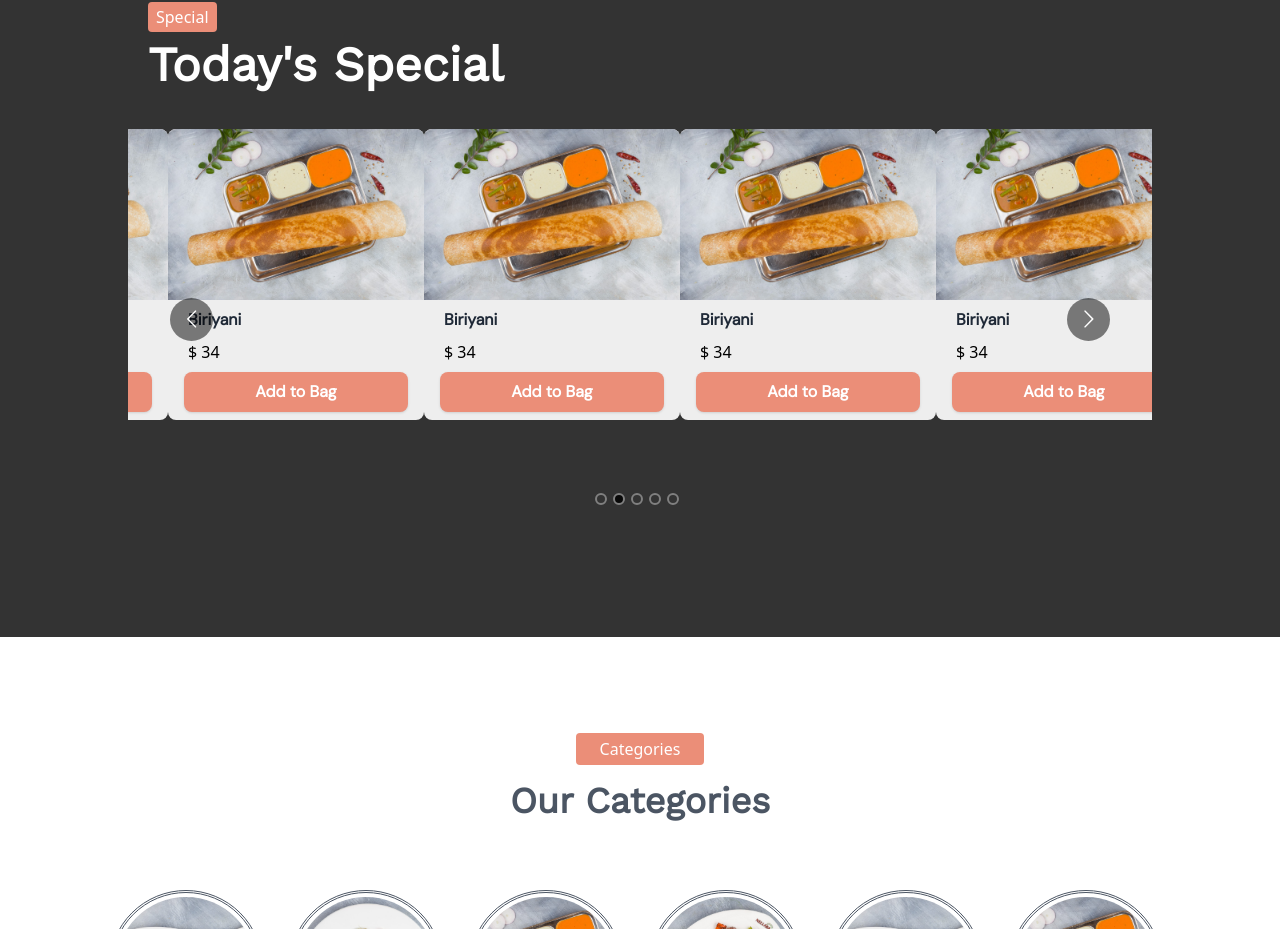
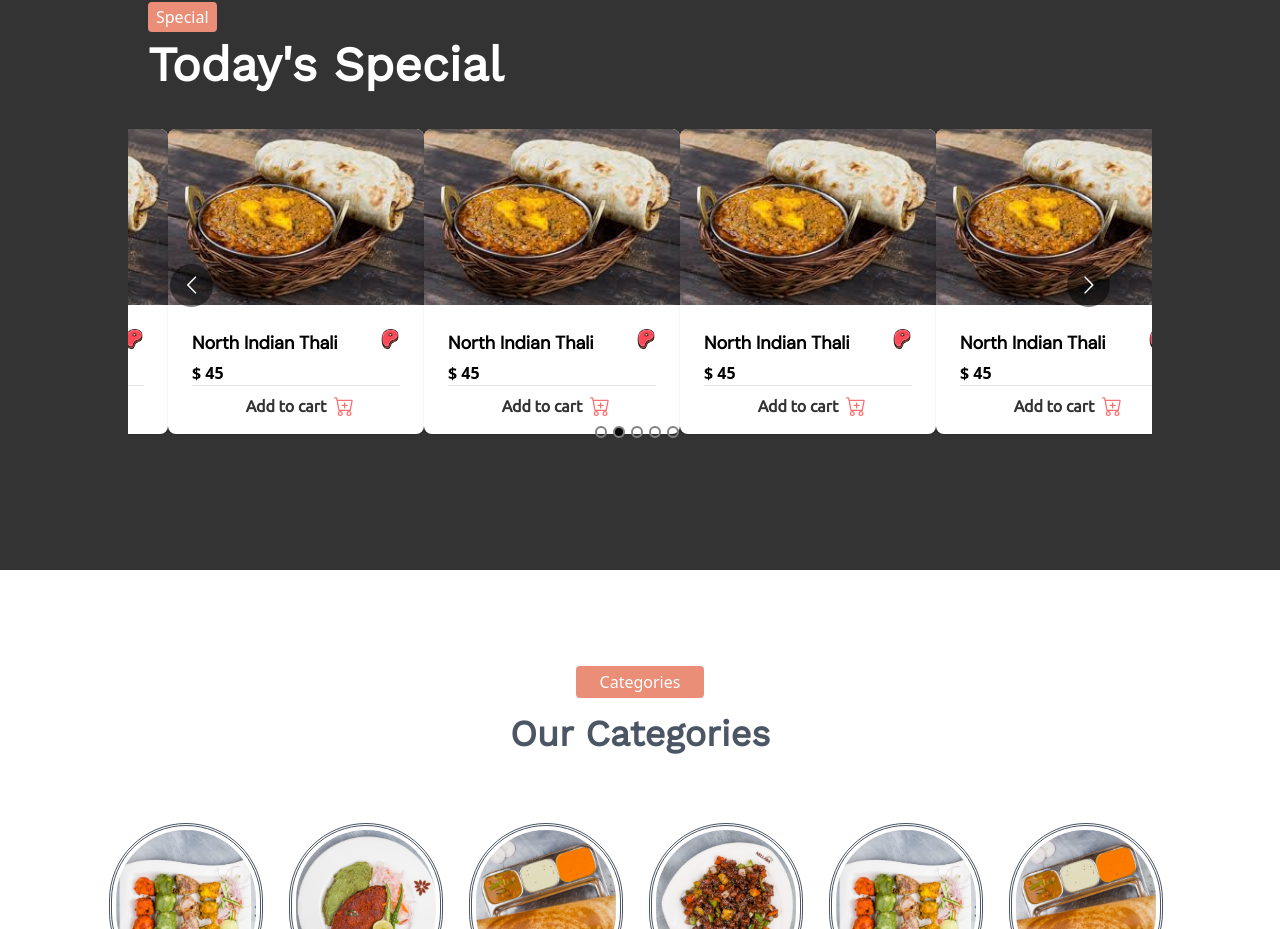
Before and after one commit to Sana-fathi/rest-frontend, a Next.js app: page / in a window 1280 px wide. Shown: the part 1095-2024 px from the top of the page. Built offline with nearby package versions, Linux system fonts and the light colour scheme; what tw-elements would draw is missing.

Commit message:
carousal card modified

```diff
--- a/src/components/Carousal/index.js
+++ b/src/components/Carousal/index.js
@@ -1,7 +1,10 @@
 import Link from "next/link";
+import Image from "next/image";
 // import Image from "next/image";
 import Carousel from "react-multi-carousel";
 import "react-multi-carousel/lib/styles.css";
+import {BsCartPlus} from 'react-icons/bs'
+
 // import './carousel.css'
 // import {BsDot} from 'react-icons/bs'
 
@@ -10,29 +13,39 @@ function index(props) {
 
   function Slide() {
     return (
-      <div className="h-96 xl:h-[380px] sm:h-72 w-auto">
-        <div className="bg-gray-dim rounded-lg sm:w-48 xl:w-64 mx-10">
-          <div className="rounded-b-sm">
-            <div>
-              <img className="rounded-t-lg" src={"/assets/img4.jpeg"} />
-            </div>
+      <div className='bg-white shadow rounded-lg lg:w-48 xl:w-64 mx-10'>
+      <Link href={`/menu`}>
+          <Image
+          src={"/assets/naan.jpeg"}
+          // alt={product.name}
+          className="rounded-t-lg object-cover w-full"
+          width={300}
+          height={300}
+          />
+      </Link>
+
+      <div className='flex flex-col justify-center px-4 py-4 m-2'>
+          <div className='flex flex-row justify-between'>
+          <Link href={`/menu`}>
+              <h2 className='text-lg font-bold text-gray-dark font-dmsans mb-1'>North Indian Thali</h2>
+          </Link>
+          <Image
+          src={"/assets/meat.png"}
+          width={300}
+          height={300}
+          className="h-5 w-5"
+          />
           </div>
-          <div className="info flex justify-center flex-col py-2">
-            <div className="px-5 text-gray-800 font-bold font-dmsans mb-2">
-              <Link href={"/"}>Biriyani</Link>
-            </div>
-            <div className="px-5 mb-2">
-              <Link href={"/"}>$ 34</Link>
-            </div>
-            <button
-              type="button"
-              className="primary-button mx-4"
-            >
-              Add to Bag
-            </button>
-          </div>
-        </div>
+
+          <p className='text-gray-dark font-bold'>$ 45</p>
+          <button
+           className='border-t pt-2  font-dmsans font-semibold inline-flex justify-center items-center'
+           type='button'
+           >
+              <p className='px-2 text-black font-ubuntu font-semibold'>Add to cart</p><BsCartPlus stroke={3} size={20} className="text-red-400 font-bold"/>
+          </button>
       </div>
+  </div>
     );
   }
 
@@ -49,8 +62,8 @@ function index(props) {
     },
     tablet2: {
       breakpoint: { max: 768 , min: 464 },
-      items: 3,
-      slidesToSlide: 3, // optional, default to 1.
+      items: 2,
+      slidesToSlide: 2, // optional, default to 1.
     },
     mobile: {
       breakpoint: { max: 464, min: 0 },
```
